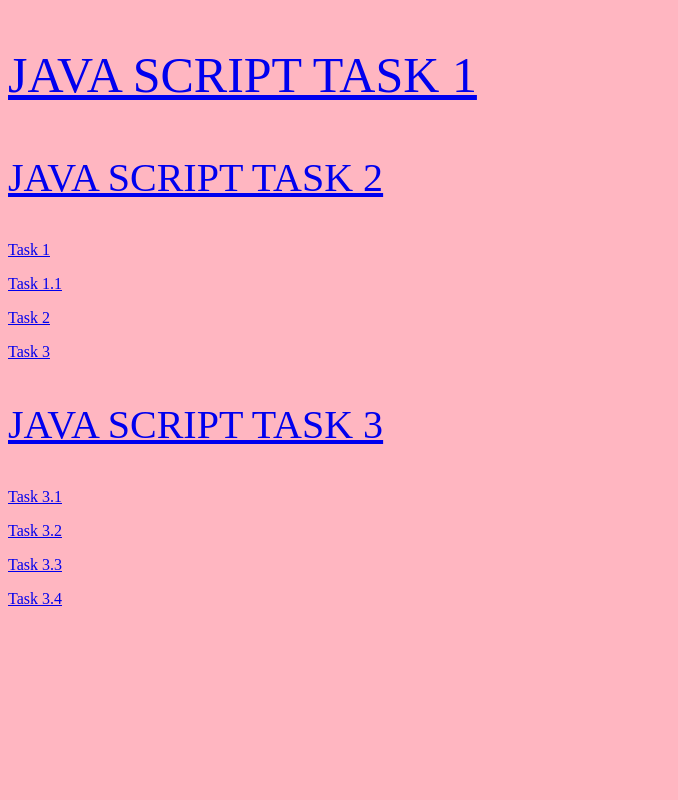
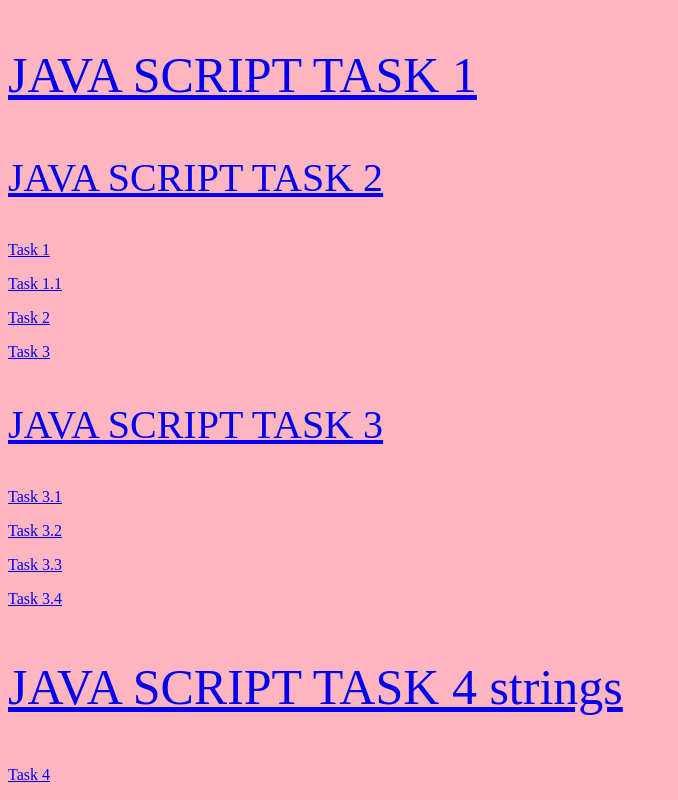
Before and after one commit to lavanya580/lavanya580.github.io, a plain HTML site: page index.html in a window 1280 px wide. Shown: the part 1345-2145 px from the top of the page, without its empty margins (0-678 px from the left). Before the commit the page ends 1969 px from the top, so only its background shows below. Drawn offline with Linux system fonts and the light colour scheme.

Commit message:
changes made in index.html file

```diff
--- a/index.html
+++ b/index.html
@@ -39,5 +39,11 @@
     <p>  <a href="task-3.2js.html">Task 3.2</a></p>
     <p>  <a href="task-3.3js.html">Task 3.3</a></p>
     <p>  <a href="task-3.4js.html">Task 3.4</a></p>
+<div style="font-size:50px;">
+
+    <p>  <a href="js4.html">JAVA SCRIPT TASK 4 strings</a></p>
+</div>
+
+    <p>  <a href="task-4js.html">Task 4</a></p>
   </body>
 </html>
```
